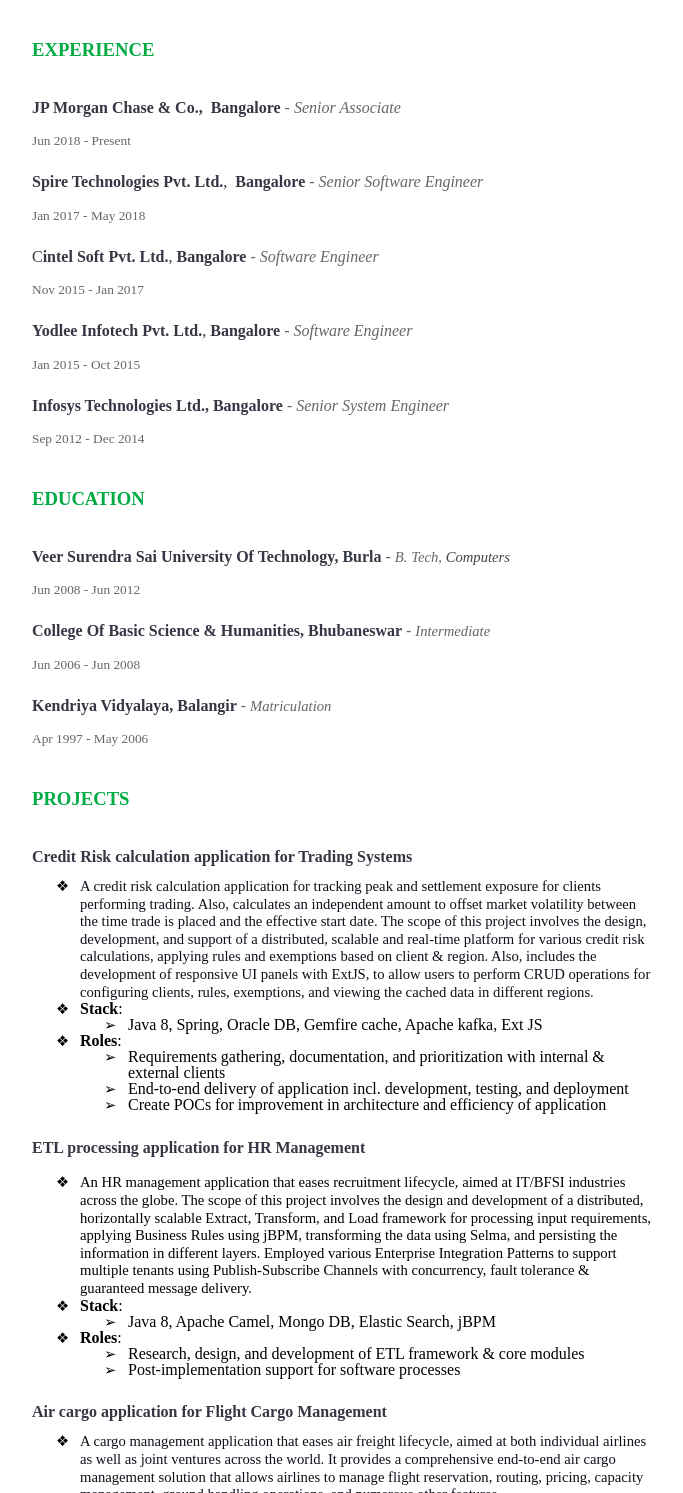
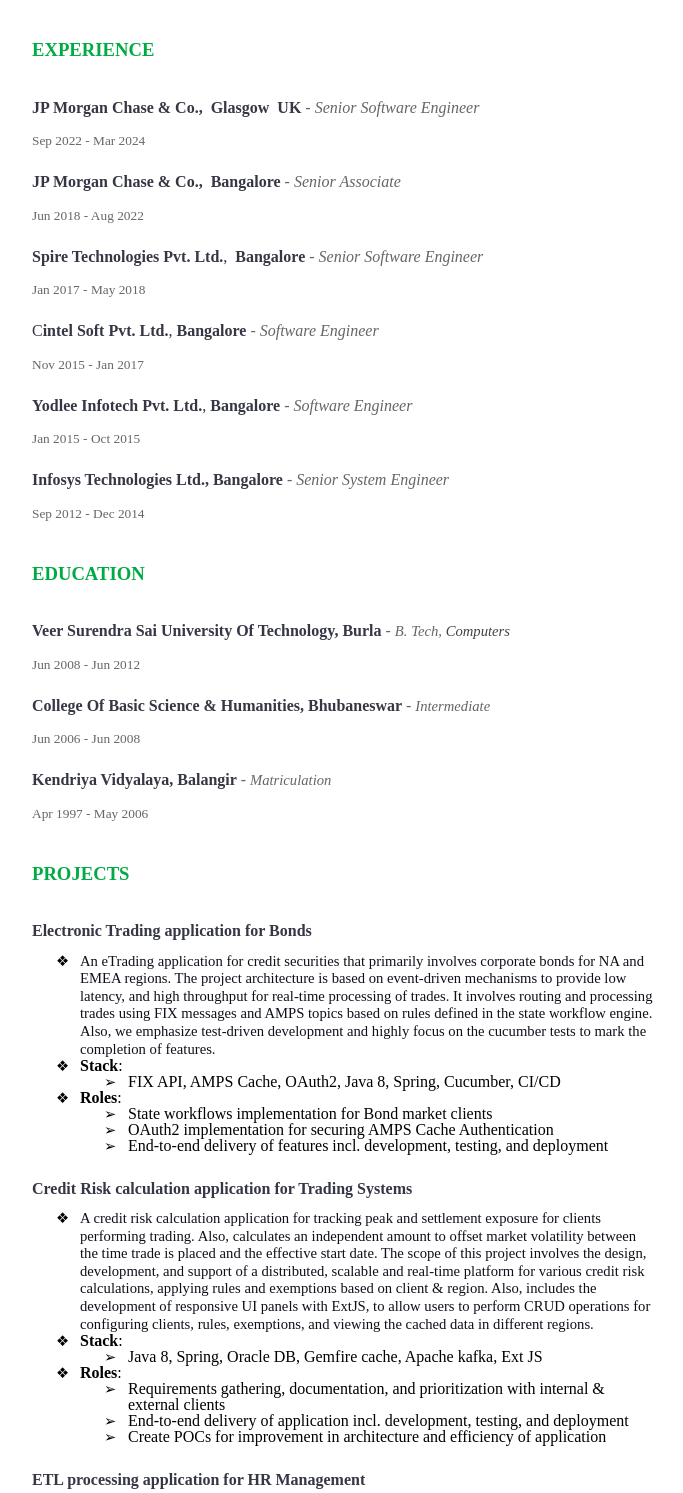
Before and after one commit to srimantasahu/srimantasahu.github.io, a plain HTML site: page index.html in a window 1280 px wide. Shown: the part 652-2145 px from the top of the page, without its empty margins (296-979 px from the left). Drawn offline with Linux system fonts and the light colour scheme; a web font is replaced by a local one.

Commit message:
updated glasgow experience

```diff
--- a/index.html
+++ b/index.html
@@ -32,7 +32,7 @@
 <p class="c16"><span class="c30 c36">(+</span><span class="c36">91</span><span class="c30 c36">) </span><span
         class="c36">809-533</span><span class="c30 c36">-</span><span class="c36">4035</span></p>
 <p class="c16"><span class="c9 c22"><a class="c24"
-                                       href="mailto:srimant.sahu@gmail.com">srimant.sahu@gmail.com</a></span></p>
+                                       href="mailto:srimanta.workspace@gmail.com">srimanta.workspace@gmail.com</a></span></p>
 <p class="c16 c42"><span class="c2"></span></p>
 <h1 class="c6" id="h.cplxl7ph74n9"><span class="c32 c22">OBJECTIVE</span></h1>
 <p class="c32"><span class="c2">To hold a responsible software technocrat position in a product development-based software organization, where I can utilize my technical skills and cultivate innovation for optimum value addition to the organization, its clients, and my career. </span>
@@ -54,9 +54,12 @@
             class="c29">Unix</span><span class="c29">, Windows</span></li>
 </ul>
 <h1 class="c27" id="h.5sh58lh512k2"><span class="c22 c48">EXPERIENCE</span></h1>
-<h2 class="c5" id="h.nopc11e5wkrq"><span>JP Morgan Chase &amp; Co., &nbsp;Bangalore</span><span class="c17">&nbsp;- Senior Associate</span>
+<h2 class="c5" id="h.nopc11e5wkrq"><span>JP Morgan Chase &amp; Co., &nbsp;Glasgow&nbsp; UK</span><span class="c17">&nbsp;- Senior Software Engineer</span>
 </h2>
-<p class="c14"><span class="c0">Jun 2018 - Present</span></p>
+<p class="c14"><span class="c0">Sep 2022 - Mar 2024</span></p>
+<h2 class="c5" id="h.nopc11e5wkrv"><span>JP Morgan Chase &amp; Co., &nbsp;Bangalore</span><span class="c17">&nbsp;- Senior Associate</span>
+</h2>
+<p class="c14"><span class="c0">Jun 2018 - Aug 2022</span></p>
 <h2 class="c5" id="h.9mrrhqy4vvue"><span>Spire Technologies Pvt. Ltd.</span><span class="c12">, &nbsp;</span><span>Bangalore</span><span
         class="c17">&nbsp;- Senior Software Engineer</span></h2>
 <p class="c14"><span class="c30 c0">J</span><span class="c0">an</span><span class="c30 c0">&nbsp;20</span><span
@@ -87,7 +90,30 @@
         class="c49 c30 c37 c36">Matriculation</span></h2>
 <p class="c14"><span class="c0">Apr 1997 - May 2006</span></p>
 <h1 class="c27" id="h.rddvcfsegg1h"><span>PROJECT</span><span class="c32 c22">S</span></h1>
-<h2 class="c5 c7" id="h.bi1vqwhe8v1"><span>Credit Risk calculation </span><span class="c15">application for Trading Systems</span>
+<h2 class="c5 c7" id="h.bi1vqwhe8v1"><span>Electronic Trading </span><span class="c15">application for Bonds</span>
+</h2>
+<ul class="c13 lst-kix_2n0y5n30g2ad-0 start">
+    <li class="c23 li-bullet-0"><span class="c33">An eTrading application for credit securities that primarily involves corporate bonds for NA and EMEA regions. The project architecture is based on event-driven mechanisms to provide low latency, and high throughput for real-time processing of trades. It involves routing and processing trades using FIX messages and AMPS topics based on rules defined in the state workflow engine. Also, we emphasize test-driven development and highly focus on the cucumber tests to mark the completion of features. </span><span
+            class="c2">&nbsp;</span></li>
+    <li class="c10 c18 li-bullet-0"><span class="c21">Stack</span><span class="c11 c8">: &nbsp;&nbsp;&nbsp;&nbsp;&nbsp;&nbsp;&nbsp;&nbsp;</span>
+    </li>
+</ul>
+<ul class="c13 lst-kix_2n0y5n30g2ad-1 start">
+    <li class="c1 c20 li-bullet-0"><span
+            class="c11 c8">FIX API, AMPS Cache, OAuth2, Java 8, Spring, Cucumber, CI/CD</span></li>
+</ul>
+<ul class="c13 lst-kix_2n0y5n30g2ad-0">
+    <li class="c10 li-bullet-0"><span class="c21">Roles</span><span class="c11 c8">:</span></li>
+</ul>
+<ul class="c13 lst-kix_2n0y5n30g2ad-1 start">
+    <li class="c19 li-bullet-0"><span class="c11 c8">State workflows implementation for Bond market clients</span>
+    </li>
+    <li class="c19 li-bullet-0"><span class="c11 c8">OAuth2 implementation for securing AMPS Cache Authentication</span>
+    </li>
+    <li class="c19 li-bullet-0"><span class="c11 c8">End-to-end delivery of features incl. development, testing, and deployment</span>
+    </li>
+</ul>
+<h2 class="c5 c7" id="h.bi1vqwhe8v2"><span>Credit Risk calculation </span><span class="c15">application for Trading Systems</span>
 </h2>
 <ul class="c13 lst-kix_2n0y5n30g2ad-0 start">
     <li class="c23 li-bullet-0"><span class="c33">A credit risk calculation application for tracking peak and settlement exposure for clients performing trading. Also, calculates an independent amount to offset market volatility between the time trade is placed and the effective start date. The scope of this project involves the design, development, and support of a distributed, scalable and real-time platform for various credit risk calculations, applying rules and exemptions based on client &amp; region. Also, includes the development of responsive UI panels with ExtJS, to allow users to perform CRUD operations for configuring clients, rules, exemptions, and viewing the cached data in different regions. </span><span
```
